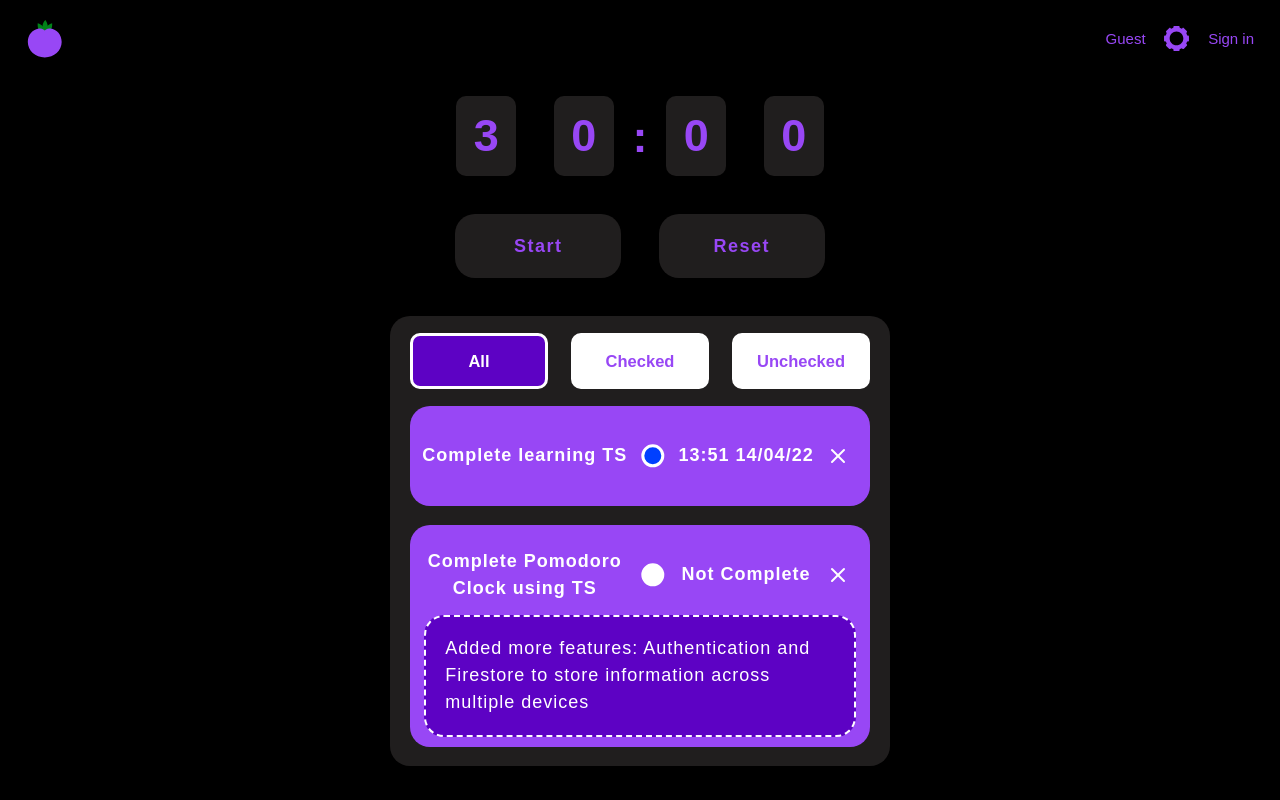
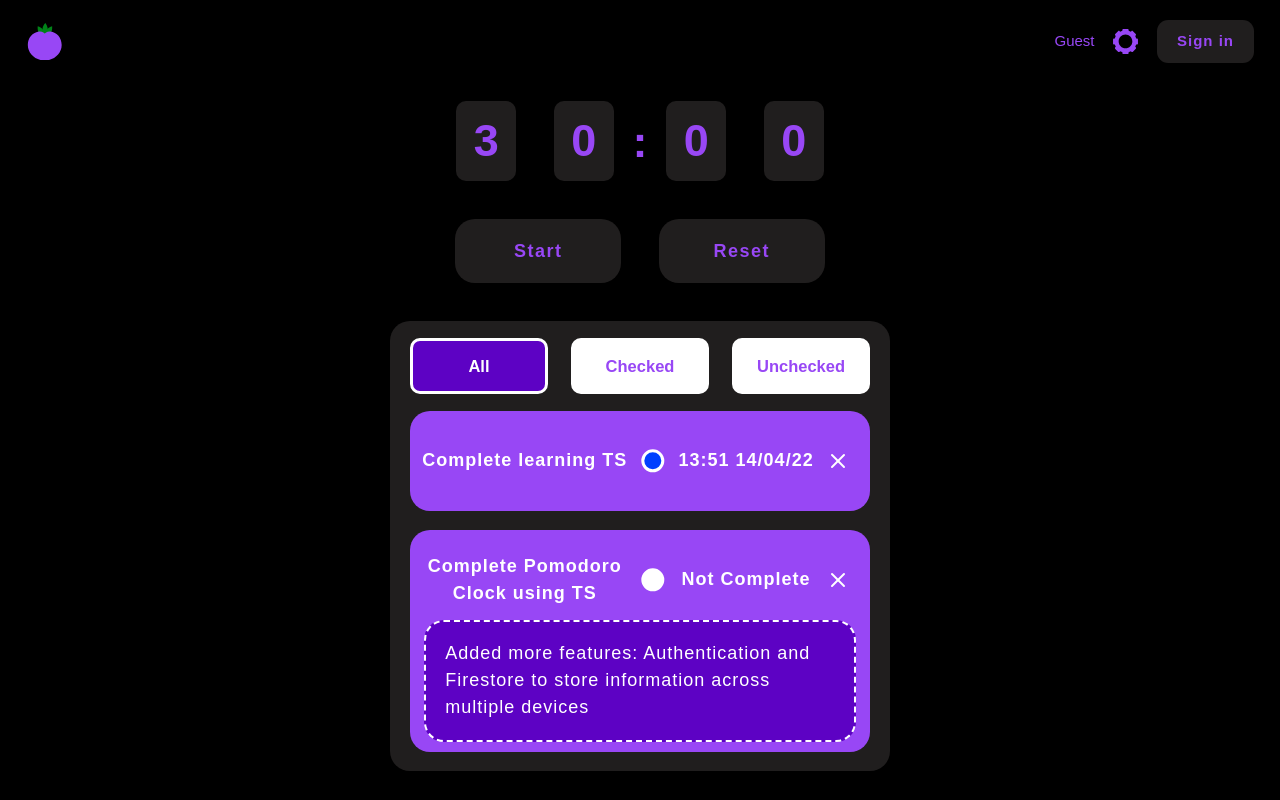
Before and after one commit to khanhngn-dev/PomodoroPWA, a React (Create React App) app: page / in a window 1280 px wide. Shown: the top 800 px of the page. Built offline with nearby package versions, Linux system fonts and the light colour scheme; no server answers.

Commit message:
Changes modal location

```diff
--- a/src/components/modal/modal.component.tsx
+++ b/src/components/modal/modal.component.tsx
@@ -20,7 +20,7 @@ const Modal = memo(() => {
 	};
 
 	return (
-		<ModalContainer className='absolute top-[50px] left-1/2 translate-x-[-40%] flex flex-col w-[200px] p-[10px] rounded-cxl gap-5 z-[1]'>
+		<ModalContainer className='absolute top-[50px] left-1/2 translate-x-[-50%] flex flex-col w-[200px] p-[10px] rounded-cxl gap-5 z-[1]'>
 			<Button
 				style={{
 					margin: 0,
--- a/src/components/nav-bar/nav-bar.component.tsx
+++ b/src/components/nav-bar/nav-bar.component.tsx
@@ -35,30 +35,31 @@ const NavBar = () => {
 				<Pomologo onClick={() => navigate('/')} />
 			</LogoContainer>
 			<LinkContainer className='flex justify-around items-center gap-5'>
-				<DisplayNameWrapper className='text-ellipsis md:max-w-[120px]'>
+				<DisplayNameWrapper className='overflow-hidden text-ellipsis md:max-w-[100px]'>
 					{user ? user.email : 'Guest'}
 				</DisplayNameWrapper>
 				<LogoContainer
+					className='inline-block hover:cursor-pointer w-[25px] h-[25px] relative'
 					onClick={openModalHandler}
-					style={{
-						width: '25px',
-						height: '25px',
-						position: 'relative',
-					}}
 				>
 					<GearIcon />
 					{openModal && <Modal />}
 				</LogoContainer>
 				{user ? (
 					<LinkWrapper
-						className='bg-grey rounded-xl padding-[10px_20px] tracking-[1px] font-bold smooth-transition hover:cursor-pointer hover:bg-lighter-grey'
+						className='bg-grey rounded-xl p-[10px_20px] tracking-[1px] font-bold smooth-transition hover:cursor-pointer hover:bg-lighter-grey'
 						onClick={signOutHandler}
 						as='span'
 					>
 						Sign out
 					</LinkWrapper>
 				) : (
-					<LinkWrapper to='/signin'>Sign in</LinkWrapper>
+					<LinkWrapper
+						className='bg-grey rounded-xl p-[10px_20px] tracking-[1px] font-bold smooth-transition hover:cursor-pointer hover:bg-lighter-grey'
+						to='/signin'
+					>
+						Sign in
+					</LinkWrapper>
 				)}
 			</LinkContainer>
 		</NavBarContainer>
```
